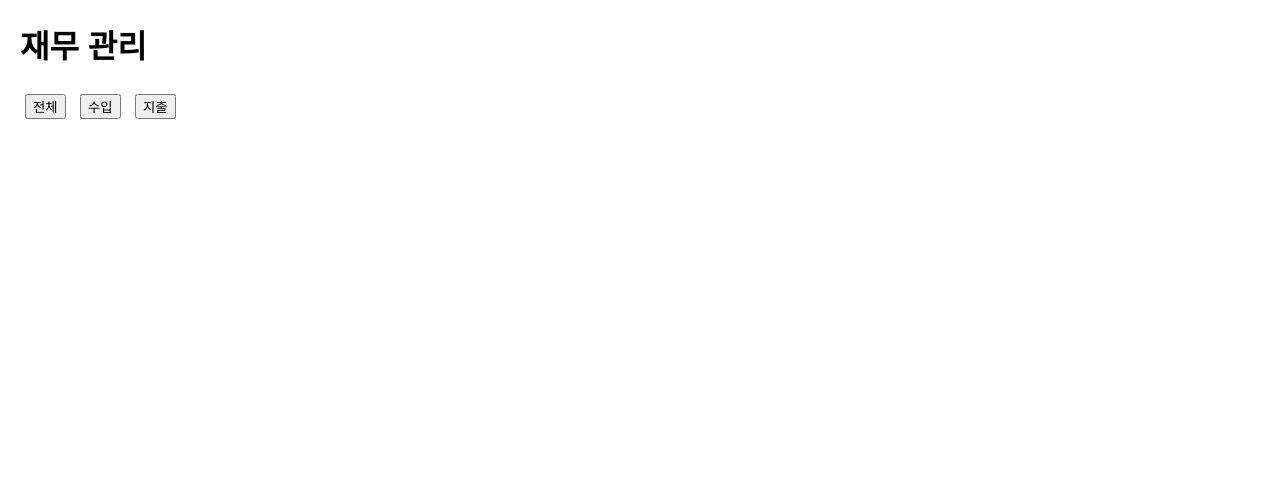
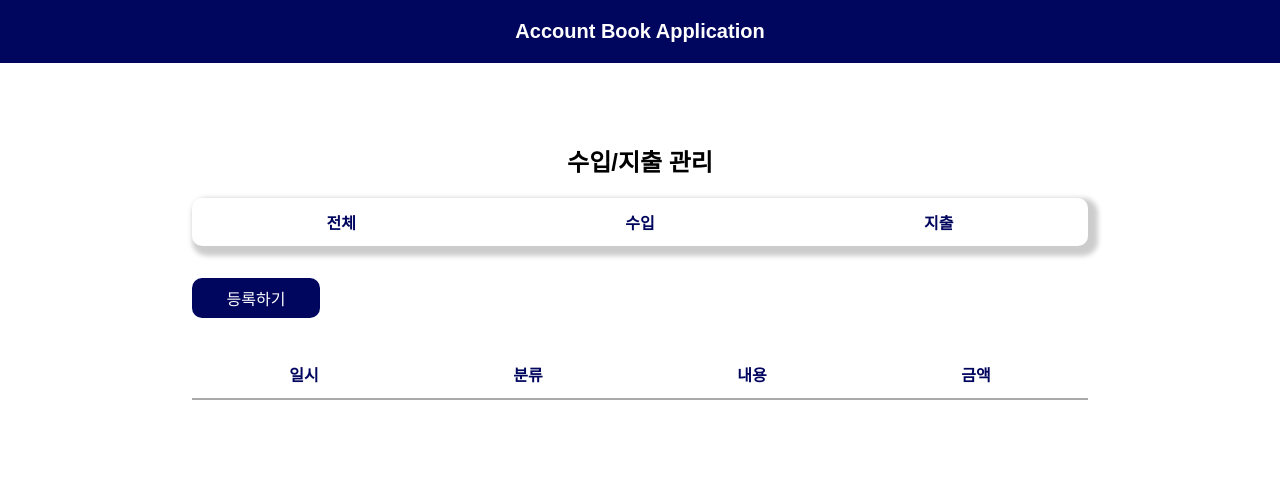
Before and after one commit to YUNDONGHWI/ecount-javascript-project, a website: page frontend/public/account/account.html in a window 1280 px wide. Drawn offline with Linux system fonts and the light colour scheme.

Commit message:
feat: Add account view page

```diff
--- a/frontend/public/account/account.html
+++ b/frontend/public/account/account.html
@@ -3,77 +3,41 @@
 <head>
   <meta charset="UTF-8">
   <meta name="viewport" content="width=device-width, initial-scale=1.0">
-  <title>Simple SPA with Vanilla JavaScript</title>
-  <style>
-    body {
-      font-family: Arial, sans-serif;
-      margin: 20px;
-    }
-    button {
-      margin: 5px;
-    }
-    #data-container {
-      margin-top: 20px;
-    }
-  </style>
+  <link rel="stylesheet" href="../style.css">
+  <title>수입/지출 관리</title>
 </head>
 <body>
-  <h1>재무 관리</h1>
-  <div id="buttons">
-    <button onclick="fetchData('all')">전체</button>
-    <button onclick="fetchData('income')">수입</button>
-    <button onclick="fetchData('expense')">지출</button>
+
+  <div class="navbar">
+    Account Book Application
   </div>
-  <div id="data-container"></div>
 
-  <script>
-    async function fetchData(category) {
+  <h2 style="text-align: center; margin-top: 5rem;">수입/지출 관리</h2>
 
-      const URI = "http://localhost:5000"
-      let url = ""
+  <div class="content-box">
 
-      // 임의의 API URL 설정 (실제 백엔드 API 엔드포인트로 교체 필요)
-      if (category == 'all') {
-        url = `${URI}/api/account-book`;
-      } else if (category == 'income') {
-        url = `${URI}/api/income`;
-      } else if (category == 'expense') {
-        url = `${URI}/api/expenditure`;
-      }
+    <div class="content-menu" id="buttons">
+      <div class="menu-button" onclick="fetchData('all')">전체</div>
+      <div class="menu-button" onclick="fetchData('income')">수입</div>
+      <div class="menu-button" onclick="fetchData('expense')">지출</div>
+    </div>
 
-      try {
-        const response = await fetch(url);
-        if (!response.ok) throw new Error('Network response was not ok');
-        const data = await response.json();
-        renderData(data);
-      } catch (error) {
-        console.error('Fetch error:', error);
-        renderError(error);
-      }
-    }
+    <a href="/create">
+      <div class="create-button">등록하기</div>
+    </a>
 
-    function renderData(data) {
-      const container = document.getElementById('data-container');
-      container.innerHTML = ''; // 기존 내용을 지우기
+    <div class="columns">
+        <div class="column-date">일시</div>
+        <div class="column-category">분류</div>
+        <div class="column-content">내용</div>
+        <div class="column-amount">금액</div>
+    </div>
 
-      if (data.length === 0) {
-        container.innerHTML = '<p>No data available</p>';
-        return;
-      }
+    <div id="data-container"></div>
 
-      const list = document.createElement('ul');
-      data.forEach(item => {
-        const listItem = document.createElement('li');
-        listItem.textContent = `일시: ${item.createdDttm}, 분류: ${item.category}, 내용: ${item.content}, 금액: ${item.amount}`;
-        list.appendChild(listItem);
-      });
-      container.appendChild(list);
-    }
+    <footer></footer>
+  </div>
 
-    function renderError(error) {
-      const container = document.getElementById('data-container');
-      container.innerHTML = `<p>Error: ${error.message}</p>`;
-    }
-  </script>
+  <script src="./account.js"></script>
 </body>
 </html>
--- /dev/null
+++ b/frontend/public/account/account.js
@@ -0,0 +1,91 @@
+async function fetchData(category) {
+
+    const URI = "http://localhost:5000"
+    let url = ""
+
+    // 임의의 API URL 설정 (실제 백엔드 API 엔드포인트로 교체 필요)
+    if (category == 'all') {
+      url = `${URI}/api/account-book`;
+    } else if (category == 'income') {
+      url = `${URI}/api/income`;
+    } else if (category == 'expense') {
+      url = `${URI}/api/expenditure`;
+    }
+
+    try {
+      const response = await fetch(url);
+      if (!response.ok) throw new Error('Network response was not ok');
+      const data = await response.json();
+      renderData(data);
+    } catch (error) {
+      console.error('Fetch error:', error);
+      renderError(error);
+    }
+  }
+
+  function renderData(data) {
+    const container = document.getElementById('data-container');
+    container.innerHTML = ''; // 기존 내용을 지우기
+
+    if (data.length === 0) {
+      container.innerHTML = '<p>No data available</p>';
+      return;
+    }
+
+
+    data.forEach(item => {
+        const columnsDiv = document.createElement('div');
+        columnsDiv.classList.add('rows');
+
+        const formattedDate = formatDate(item.created_dttm);
+
+        const dateDiv = document.createElement('div');
+        dateDiv.classList.add('row-date');
+        dateDiv.textContent = formattedDate;
+
+        const categoryDiv = document.createElement('div');
+        categoryDiv.classList.add('row-category');
+        categoryDiv.textContent = item.category;
+
+        const contentDiv = document.createElement('div');
+        contentDiv.classList.add('row-content');
+        contentDiv.textContent = item.content;
+
+        const amount = typeof item.amount === 'number' ? item.amount : Number(item.amount);
+        const formattedAmount = formatAmount(amount);
+
+        const amountDiv = document.createElement('div');
+        amountDiv.classList.add('row-amount');
+        amountDiv.textContent = formattedAmount;
+
+        columnsDiv.appendChild(dateDiv);
+        columnsDiv.appendChild(categoryDiv);
+        columnsDiv.appendChild(contentDiv);
+        columnsDiv.appendChild(amountDiv);
+
+        container.appendChild(columnsDiv);
+    });
+  }
+
+  // 날짜 형식 정리하는 함수
+  function formatDate(dateString) {
+    const date = new Date(dateString);
+    const year = date.getFullYear();
+    const month = String(date.getMonth() + 1).padStart(2, '0');
+    const day = String(date.getDate()).padStart(2, '0');
+    const hours = String(date.getHours()).padStart(2, '0');
+    const minutes = String(date.getMinutes()).padStart(2, '0');
+
+    return `${year}-${month}-${day} ${hours}:${minutes}`;
+  }
+
+  // 금액 형식 변환 함수
+  function formatAmount(amount) {
+    return amount.toLocaleString(); // 천 단위 구분 기호 추가
+  }
+
+
+  function renderError(error) {
+    const container = document.getElementById('data-container');
+    container.innerHTML = `<p>Error: ${error.message}</p>`;
+  }
--- a/frontend/public/style.css
+++ b/frontend/public/style.css
@@ -35,12 +35,91 @@ body {
 }
 
 .button:hover {
-    background-color: gray; /* 진한 회색 */
-    color: white; /* 글씨색 흰색 */
-    transform: scale(1.05); /* 크기 살짝 키우기 */
-    box-shadow: 0 4px 8px rgba(0, 0, 0, 0.2); /* 그림자 추가 */
+    background-color: gray;
+    color: white;
+    transform: scale(1.05);
+    box-shadow: 0 4px 8px rgba(0, 0, 0, 0.2);
 }
 
 a {
     text-decoration-line: none;
 }
+
+.content-box {
+    width: 70%;
+    margin: 0 auto;
+}
+
+.content-menu {
+    display: flex;
+    justify-content: space-around;
+    width: 100%;
+    border-radius: 10px;
+    box-shadow: 5px 5px 5px 5px rgba(0, 0, 0, 0.2);
+
+}
+
+.menu-button {
+    width: 33%;
+    height: 3rem;
+    display: flex;
+    justify-content: center;
+    align-items: center;
+    font-weight: bold;
+    color: #00055e;
+    cursor: pointer;
+}
+
+.columns {
+    display: flex;
+    width: 100%;
+    height: 3rem;
+    margin-top: 2rem;
+    border-bottom: 2px solid darkgray;
+}
+
+.columns div {
+    display: flex;
+    justify-content: center;
+    align-items: center;
+    width: 25%;
+    height: 100%;
+    color: #00055e;
+    font-weight: bold;
+}
+
+.rows {
+    display: flex;
+    width: 100%;
+    height: 3rem;
+    border-bottom: 1px solid darkgray;
+    transition: all 0.1s ease;
+}
+
+.rows:hover {
+    background-color: rgb(253, 255, 192);
+}
+
+.rows div {
+    display: flex;
+    justify-content: center;
+    align-items: center;
+    width: 25%;
+    height: 100%;
+}
+
+.create-button {
+    display: flex;
+    justify-content: center;
+    align-items: center;
+    width: 8rem;
+    height: 2.5rem;
+    background-color: #00055e;
+    color: white;
+    margin-top: 2rem;
+    border-radius: 10px;
+}
+
+footer {
+    height: 5rem;
+}
```
Also changed, not shown: frontend/index.js (+7 -1 lines), frontend/public/account/create.html (added, +11 -0 lines).
